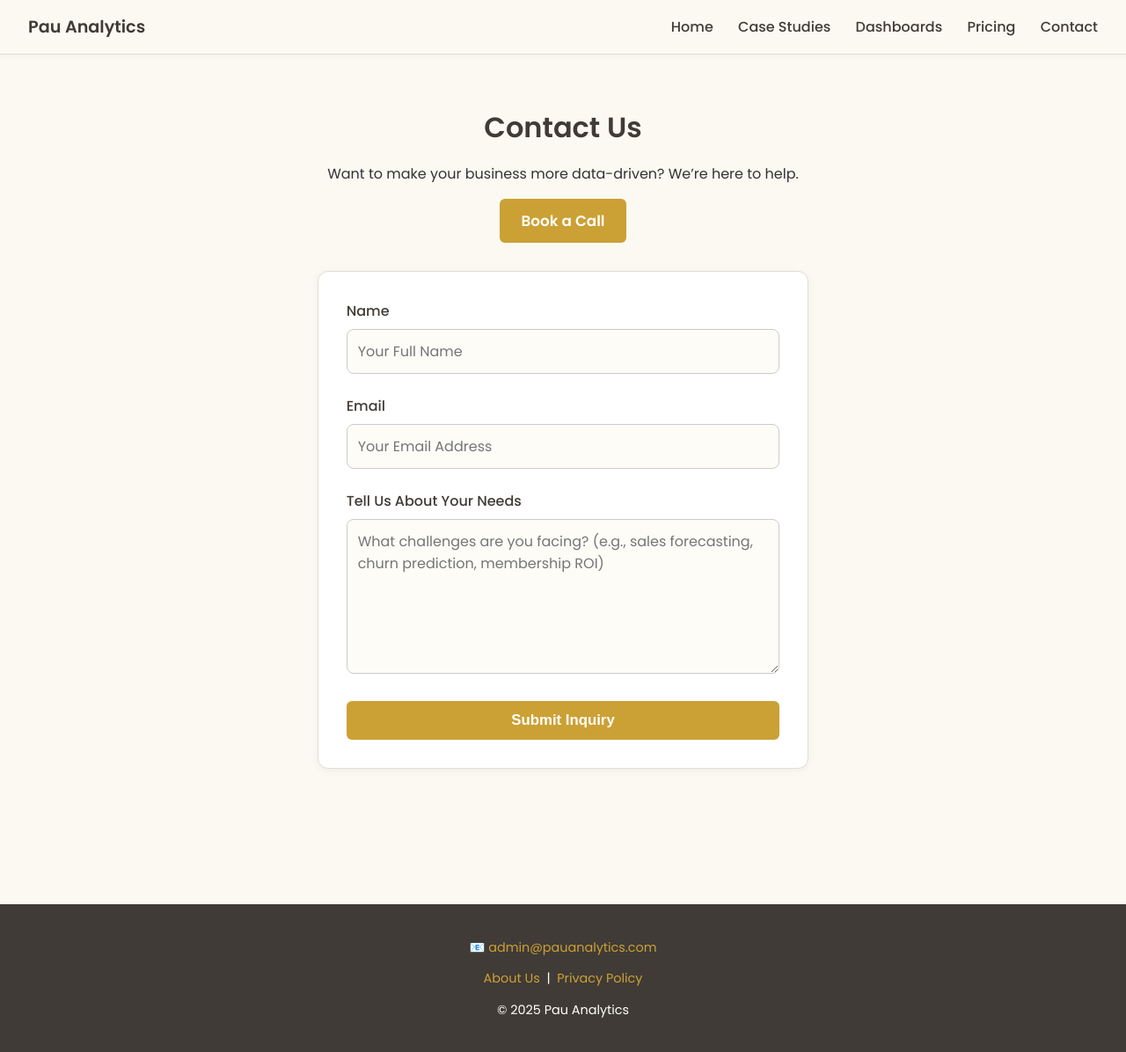
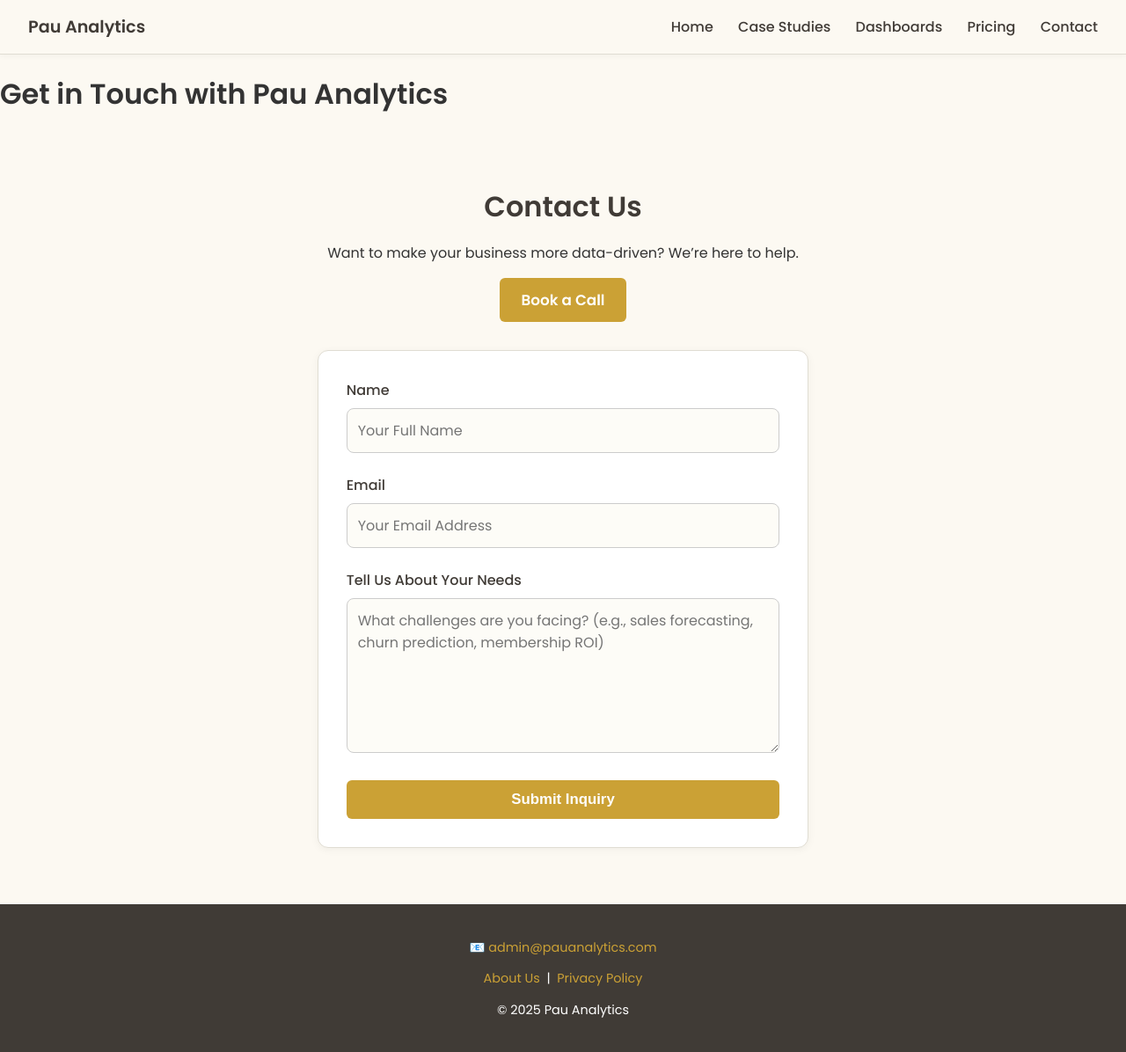
Before and after one commit to lyven81/pinnacles-learning-website, a Jekyll site: the page contact.html, which Jekyll copies as it is, in a window 1280 px wide and 1197 px high. Shown: the whole window at 88% size. Built offline with Jekyll 4.4.1, drawn with Linux system fonts in a browser that asks for light colours; some of the changed lines change nothing that is shown.

Commit message:
Update contact.html

```diff
--- a/contact.html
+++ b/contact.html
@@ -5,9 +5,9 @@
   <meta charset="UTF-8" />
   <meta name="viewport" content="width=device-width, initial-scale=1.0" />
 
-  <title>Contact Pau Analytics | Book a 20-Minute Call</title>
+  <title>Contact Pau Analytics | Book a Free Consultation</title>
   <link rel="canonical" href="https://www.pauanalytics.com/contact.html" />
-  <meta name="description" content="Contact Pau Analytics to discuss SME analytics—inventory forecasting, churn reduction, and marketing ROI dashboards. Friendly, practical help." />
+  <meta name="description" content="Get in touch with Pau Analytics for data-driven solutions to optimize inventory, reduce churn, and boost marketing ROI." />
 
   <link rel="preconnect" href="https://fonts.googleapis.com" />
   <link rel="preconnect" href="https://fonts.gstatic.com" crossorigin />
@@ -273,6 +273,8 @@
     </nav>
   </div>
 
+  <h1>Get in Touch with Pau Analytics</h1>
+
   <div class="container">
     <section class="intro">
       <h2>Contact Us</h2>
```
